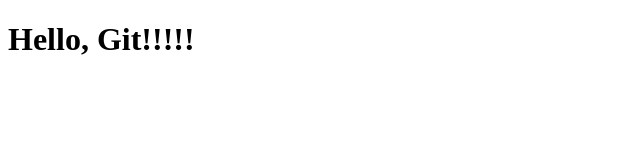
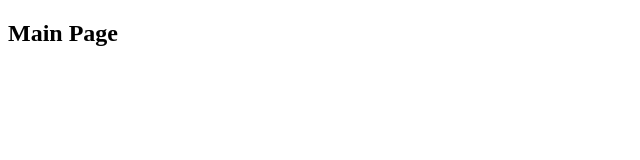
Before and after one commit to ErbKqlx/lb5, a plain HTML site: page index.html in a window 1280 px wide. Shown: the whole page, without its empty margins (0-640 px from the left). Drawn offline with Linux system fonts and the light colour scheme.

Commit message:
changed index.html

```diff
--- a/index.html
+++ b/index.html
@@ -6,6 +6,6 @@
  <title>Main Page</title>
  </head>
  <body>
- <h1>Hello, Git!!!!!</h1>
+ <h2>Main Page</h2>
  </body>
 </html>
```
